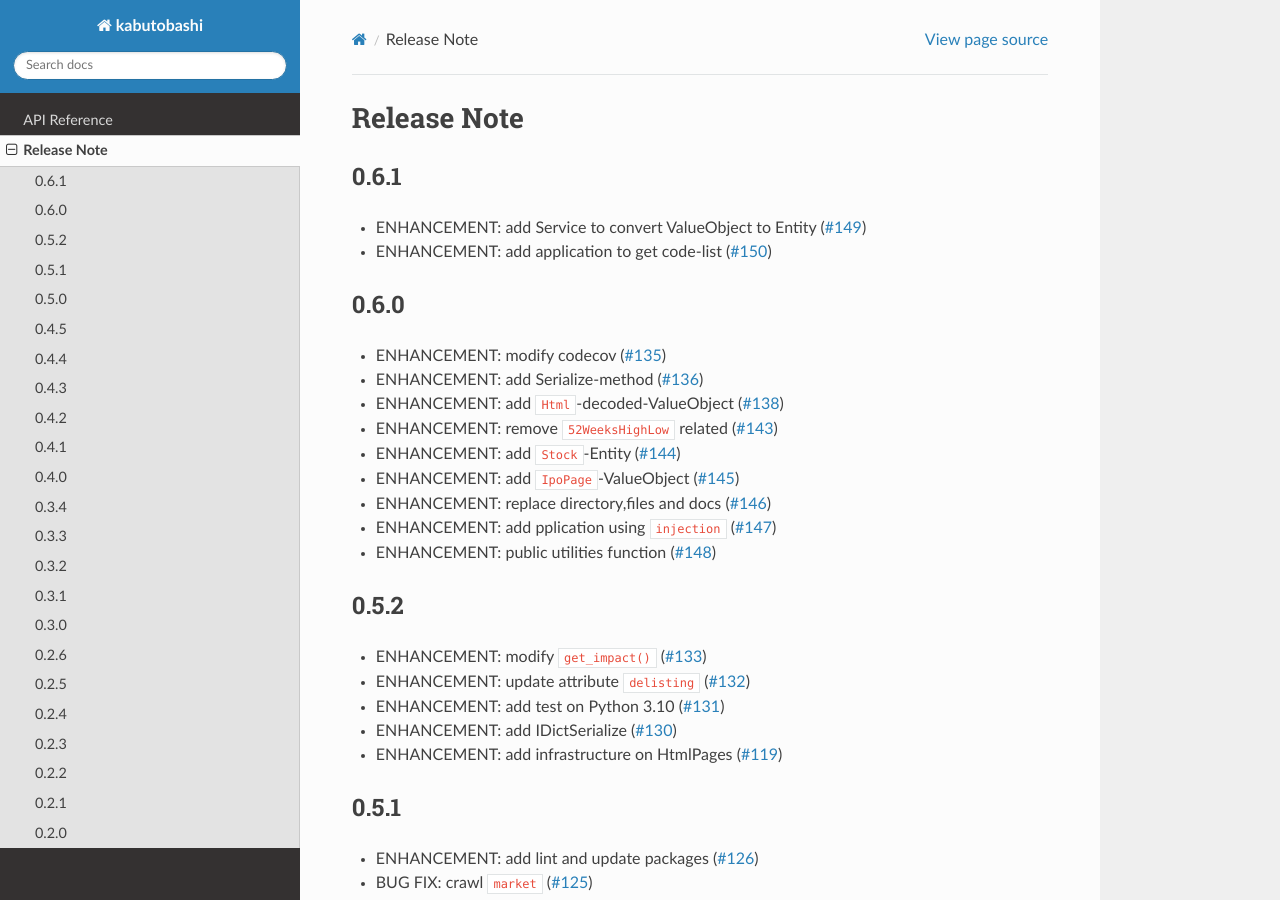
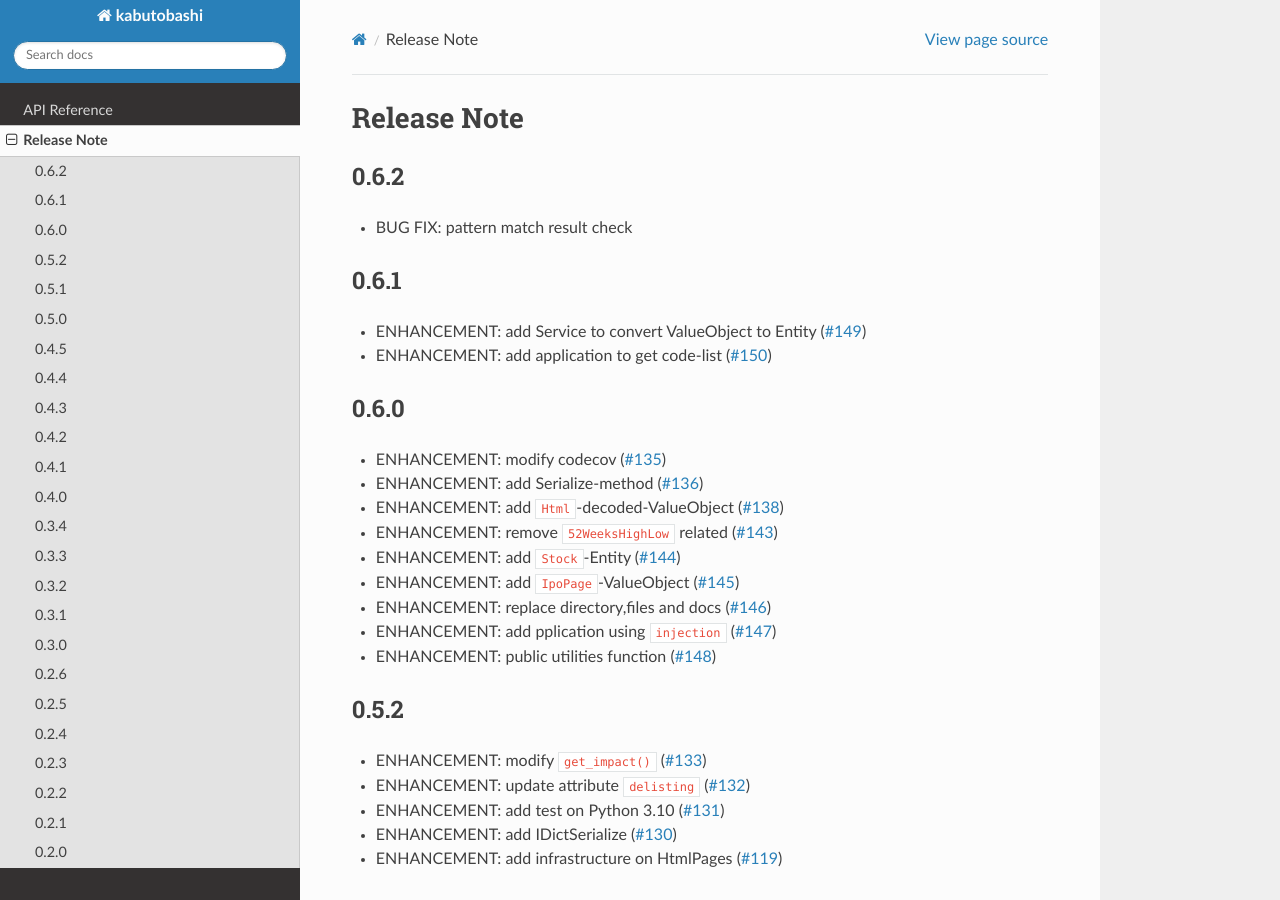
Before and after one commit to gsy0911/kabutobashi, a Sphinx documentation site: the page built from docs/sources/release.md, in a window 1280 px wide and 900 px high. Built offline with Sphinx 7.4.7 and the Read the Docs theme 2.0.0, drawn with Linux system fonts in a browser that asks for light colours.

Commit message:
update docs

```diff
--- a/docs/sources/release.md
+++ b/docs/sources/release.md
@@ -1,4 +1,8 @@
 # Release Note
+
+## 0.6.2
+
+- BUG FIX: pattern match result check
 
 ## 0.6.1
 
```
